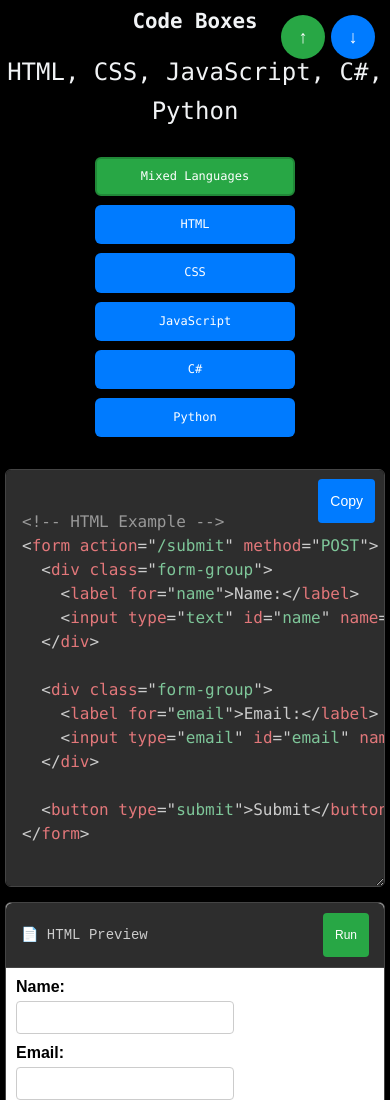
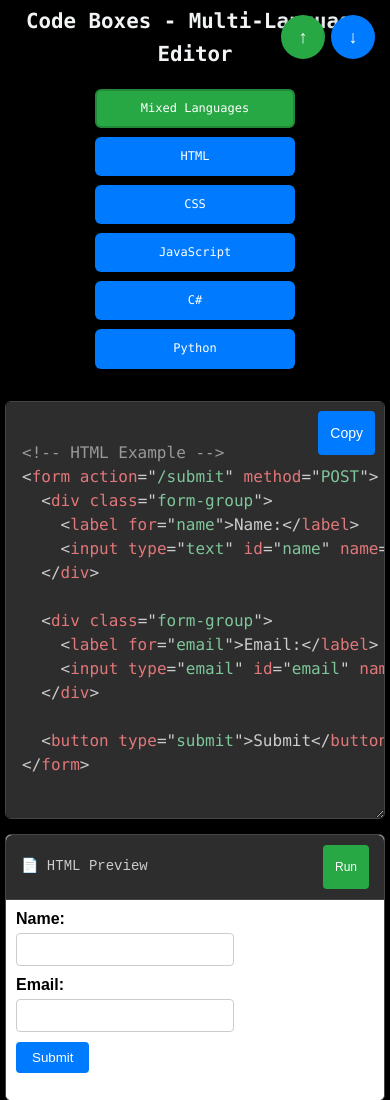
Before and after one commit to LawinKh/code_boxes, a plain HTML site: page index.html in a window 390 px wide. Shown: the top 1100 px of the page. Drawn offline with nearby package versions, Linux system fonts and the light colour scheme.

```diff
--- a/index.html
+++ b/index.html
@@ -12,8 +12,7 @@
 </head>
 <body>
 
-<h1>Code Boxes</h1>
-<h2>HTML, CSS, JavaScript, C#, Python</h2>
+<h1>Code Boxes - Multi-Language Editor</h1>
 
 <!-- Page Navigator -->
 <div class="page-navigator">
--- a/main.js
+++ b/main.js
@@ -3,7 +3,7 @@
 document.addEventListener('DOMContentLoaded', function() {
   setTimeout(function() {
     const elementsToShow = document.querySelectorAll(
-      '.language-csharp, .code-container, .note-box-container, h1, h2, .page-navigator, .scroll-top-btn, .scroll-bottom-btn, .copy-button, .note-copy-btn, .note-save-btn, .code-with-output, .output-container, .run-button'
+      '.language-csharp, .code-container, .note-box-container, h1, .page-navigator, .scroll-top-btn, .scroll-bottom-btn, .copy-button, .note-copy-btn, .note-save-btn, .code-with-output, .output-container, .run-button'
     );
     elementsToShow.forEach(function(element) {
       element.classList.add('content-loaded');
--- a/styles.css
+++ b/styles.css
@@ -69,16 +69,6 @@ h1 {
   font-size: 2em;
   margin-bottom: 20px;
   text-align: center;
-}
-
-h2 {
-  font-family: consolas, monospace;
-  color: #f1f3f5;
-  font-size: 1.5em;
-  margin-bottom: 25px;
-  text-align: center;
-  font-weight: 400;
-  opacity: 0.9;
 }
 
 p {
@@ -387,7 +377,6 @@ code {
 .code-container,
 .note-box-container,
 h1,
-h2,
 .page-navigator,
 .scroll-top-btn,
 .scroll-bottom-btn,
@@ -405,7 +394,6 @@ h2,
 .code-container.content-loaded,
 .note-box-container.content-loaded,
 h1.content-loaded,
-h2.content-loaded,
 .page-navigator.content-loaded,
 .scroll-top-btn.content-loaded,
 .scroll-bottom-btn.content-loaded,
```
Also changed, not shown: html.html (+1 -0 lines).
